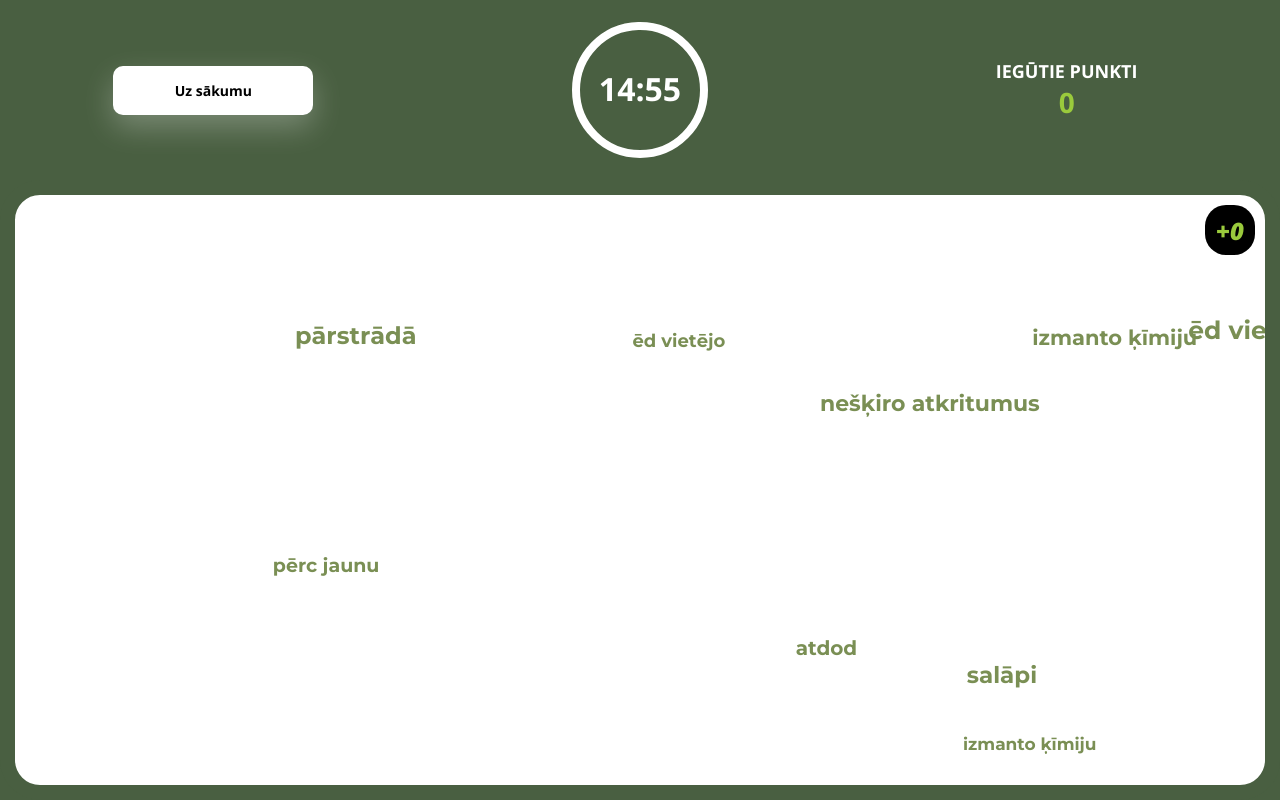
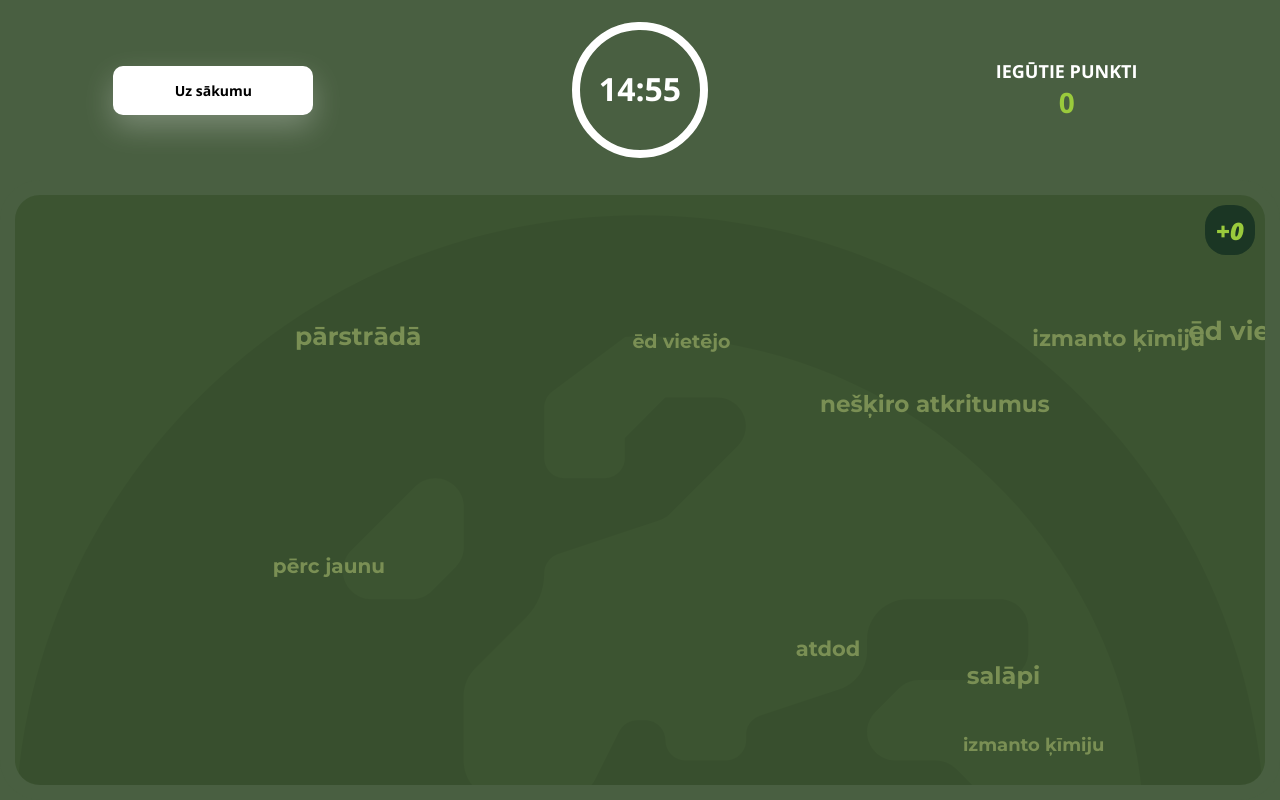
Before and after one commit to Devkeycrap/iegriez-pasauli, a Next.js app: page /game in a window 1280 px wide. Built offline with nearby package versions, Linux system fonts and the light colour scheme.

Commit message:
Style improvments, Stage4

```diff
--- a/components/Words.component.tsx
+++ b/components/Words.component.tsx
@@ -1,8 +1,8 @@
-import styles from "../styles/words.module.scss"; // Import stylesheet for component
-import { Component } from "react"; // Import class Componenet from react
+import styles from "../styles/words.module.scss";
+import { Component } from "react";
 
 interface WordProps {
-  setGameEnded: (gameEnded: boolean) => void; // Import props from parent code
+  setGameEnded: (gameEnded: boolean) => void;
   setGameObj: (object: any) => void;
   setStage: (stage: number) => void;
   setPoints: (points: any) => void;
@@ -62,30 +62,30 @@ export default class Words extends Component<WordProps> {
   newObj(parent) {
     // Function for creating new componenet(word)
     if (this.state.objCount < this.state.maxObjCount) {
-      // Redundant if statment, seems to speed up the code, for no appearent reson, but if it works it works.
-      const obj = document.createElement("label"); // Create blank html <label/> element
+      const obj = document.createElement("label");
 
       obj.innerHTML = this.state.wordList.dictionary[
         Math.floor(Math.random() * this.state.wordList.dictionary.length)
-      ]; // Style <label/> element
+      ];
 
-      obj.style.left = Math.random() * 100 + "%"; // Set <label/> - horizontal  axis
-      obj.style.top = Math.random() * 100 + "%"; // Set <label/> - vertical    axis
-      obj.style.position = "absolute"; // Set <label/> - position
-      obj.style.fontSize = "16px"; // Set <label/> - font-size
+      obj.style.left = Math.random() * 100 + "%";
+      obj.style.top = Math.random() * 100 + "%";
       obj.style.width = "min-content";
+      obj.style.position = "absolute";
+      obj.style.fontSize = "16px";
 
-      obj.classList.add("wordObj"); // /Style <label/> element
+
+      obj.classList.add("wordObj");
       this.setState({objCount: this.state.objCount+1});
       try {
-        parent.appendChild(obj); // Try adding the html <label/> to game canvas
+        parent.appendChild(obj);
       } catch {}
     }
     return;
   }
 
   newTick(elements) {
-    // Function for updating existing component(word) age/size.
+    // Function for updating existing component age
     for (let i = 0; i < elements.length; i++) {
       let element = elements[i];
       let wordSize = parseInt(
@@ -101,33 +101,30 @@ export default class Words extends Component<WordProps> {
   }
 
   clickEvent(e) {
-    // Function for handling click events inside of game canvas
-    let correct = false; // Variable for
+    let correct = false;
 
     this.state.wordList.correct.map((word, i) => {
-      // Compare if clicked on target has
-      if (e.target.innerHTML == word) return (correct = true); // innerHTML text, that is the correct text,
-    }); // by comparing it against this.state.wordList.correct list
+      if (e.target.innerHTML == word) return (correct = true);
+    });
 
     if (correct) {
-      // If compare loop returns, true,
-      this.setState({ points: this.state.points + 1 }); // Add 1 point to game counter
-      e.target.remove(); // Delete correctly clicked <label/>
+      this.setState({ points: this.state.points + 1 });
+      e.target.remove();
       this.setState({objCount: this.state.objCount-1});
     } else if (e.target.tagName == "LABEL") {
-      e.target.style.color = "#FD6579"; // else if clicked word is incorrect, we set the color to red
       e.target.style.pointerEvents = "none";
+      e.target.style.color = "#FD6579";
     }
   }
 
   componentDidMount() {
-    // Set inBrowser: true, for later validation NoSSR
     this.setState({ inBrowser: true });
 
     setTimeout(() => {
       clearInterval(this.mainthread);
       this.mainthread = setInterval(() => {
         this.newObj(document.getElementById("board"));
+        this.newTick(document.getElementsByClassName("wordObj"));
         this.newTick(document.getElementsByClassName("wordObj"));
       }, 300);
     }, 5000);
@@ -137,26 +134,28 @@ export default class Words extends Component<WordProps> {
       this.mainthread = setInterval(() => {
         this.newObj(document.getElementById("board"));
         this.newTick(document.getElementsByClassName("wordObj"));
+        this.newTick(document.getElementsByClassName("wordObj"));
       }, 250);
     }, 10000);
 
-      setTimeout(() => {
-        clearInterval(this.mainthread);
-        this.props.setGameObj(null);
-        if (this.props.sectors.length == 0) {
-          this.props.setPoints((points) => ({
-            ...points,
-            words: points.words + this.state.points,
-          }));
-          this.props.setGameEnded(true);
-        } else {
-          this.props.setPoints((points) => ({
-            ...points,
-            words: points.words + this.state.points,
-          }));
-          this.props.setStage(1);
-        }
-      }, 15000);
+      // Main 15 second timer (5 + 5 + 5)
+      // setTimeout(() => {
+      //   clearInterval(this.mainthread);
+      //   this.props.setGameObj(null);
+      //   if (this.props.sectors.length == 0) {
+      //     this.props.setPoints((points) => ({
+      //       ...points,
+      //       words: points.words + this.state.points,
+      //     }));
+      //     this.props.setGameEnded(true);
+      //   } else {
+      //     this.props.setPoints((points) => ({
+      //       ...points,
+      //       words: points.words + this.state.points,
+      //     }));
+      //     this.props.setStage(1);
+      //   }
+      // }, 15000);
   }
 
   componentWillUnmount() {
@@ -165,16 +164,32 @@ export default class Words extends Component<WordProps> {
 
   render() {
     if (!this.state.inBrowser) {
-      // Make sure if component loads in NoSSR mode
-      return null; // if doesnt, return null
+      return null;
     }
 
     return (
-      // Return html objects to be rendered
-      <div className={styles.backdrop} onClick={(e) => this.clickEvent(e)}>
-        <div className={styles["points-backdrop"]}><h2>+{this.state.points}</h2></div>
-        <div className={styles.canvas} id="board" />
-      </div>
+      <>
+        <div className={styles.backdrop} onClick={(e) => this.clickEvent(e)}>
+          <svg
+            aria-hidden="true"
+            focusable="false"
+            data-prefix="fas"
+            data-icon="globe-europe"
+            role="img"
+            xmlns="http://www.w3.org/2000/svg"
+            viewBox="0 0 496 512">
+            <path
+              fill="currentColor"
+              d="M248 8C111 8 0 119 0 256s111 248 248 248 248-111 248-248S385 8 248 8zm200 248c0 22.5-3.9 44.2-10.8 64.4h-20.3c-4.3 0-8.4-1.7-11.4-4.8l-32-32.6c-4.5-4.6-4.5-12.1.1-16.7l12.5-12.5v-8.7c0-3-1.2-5.9-3.3-8l-9.4-9.4c-2.1-2.1-5-3.3-8-3.3h-16c-6.2 0-11.3-5.1-11.3-11.3 0-3 1.2-5.9 3.3-8l9.4-9.4c2.1-2.1 5-3.3 8-3.3h32c6.2 0 11.3-5.1 11.3-11.3v-9.4c0-6.2-5.1-11.3-11.3-11.3h-36.7c-8.8 0-16 7.2-16 16v4.5c0 6.9-4.4 13-10.9 15.2l-31.6 10.5c-3.3 1.1-5.5 4.1-5.5 7.6v2.2c0 4.4-3.6 8-8 8h-16c-4.4 0-8-3.6-8-8s-3.6-8-8-8H247c-3 0-5.8 1.7-7.2 4.4l-9.4 18.7c-2.7 5.4-8.2 8.8-14.3 8.8H194c-8.8 0-16-7.2-16-16V199c0-4.2 1.7-8.3 4.7-11.3l20.1-20.1c4.6-4.6 7.2-10.9 7.2-17.5 0-3.4 2.2-6.5 5.5-7.6l40-13.3c1.7-.6 3.2-1.5 4.4-2.7l26.8-26.8c2.1-2.1 3.3-5 3.3-8 0-6.2-5.1-11.3-11.3-11.3H258l-16 16v8c0 4.4-3.6 8-8 8h-16c-4.4 0-8-3.6-8-8v-20c0-2.5 1.2-4.9 3.2-6.4l28.9-21.7c1.9-.1 3.8-.3 5.7-.3C358.3 56 448 145.7 448 256zM130.1 149.1c0-3 1.2-5.9 3.3-8l25.4-25.4c2.1-2.1 5-3.3 8-3.3 6.2 0 11.3 5.1 11.3 11.3v16c0 3-1.2 5.9-3.3 8l-9.4 9.4c-2.1 2.1-5 3.3-8 3.3h-16c-6.2 0-11.3-5.1-11.3-11.3zm128 306.4v-7.1c0-8.8-7.2-16-16-16h-20.2c-10.8 0-26.7-5.3-35.4-11.8l-22.2-16.7c-11.5-8.6-18.2-22.1-18.2-36.4v-23.9c0-16 8.4-30.8 22.1-39l42.9-25.7c7.1-4.2 15.2-6.5 23.4-6.5h31.2c10.9 0 21.4 3.9 29.6 10.9l43.2 37.1h18.3c8.5 0 16.6 3.4 22.6 9.4l17.3 17.3c3.4 3.4 8.1 5.3 12.9 5.3H423c-32.4 58.9-93.8 99.5-164.9 103.1z"
+            ></path>
+          </svg>
+          <div className={styles["points-backdrop"]}><h2>+{this.state.points}</h2></div>
+          <div className={styles.canvas} id="board" />
+        </div>
+        {/* <div className={styles["overlay"]}>
+
+        </div> */}
+      </>
     );
   }
 }
--- a/styles/words.module.scss
+++ b/styles/words.module.scss
@@ -1,7 +1,8 @@
 .backdrop {
     position: relative;
     overflow: hidden;
-    background-color: #FFFFFF;
+    //background-color: #FFFFFF;
+    background-color: #3C5431;
     border: 15px solid #495F41;
     margin: 40px;
     border-radius: 40px;
@@ -14,7 +15,8 @@
         min-width: 50px;
         min-height: 50px;
         width: fit-content;
-        background: black;
+        //background: black;
+        background: #1B3624;
         border-radius: 42%;
         position: absolute;
         z-index: 100;
@@ -27,6 +29,11 @@
             font-style: italic;
             color: #9aca3c;
         }
+    }
+
+    svg {
+        position: absolute;
+        opacity: 0.05;
     }
 }
 
```
